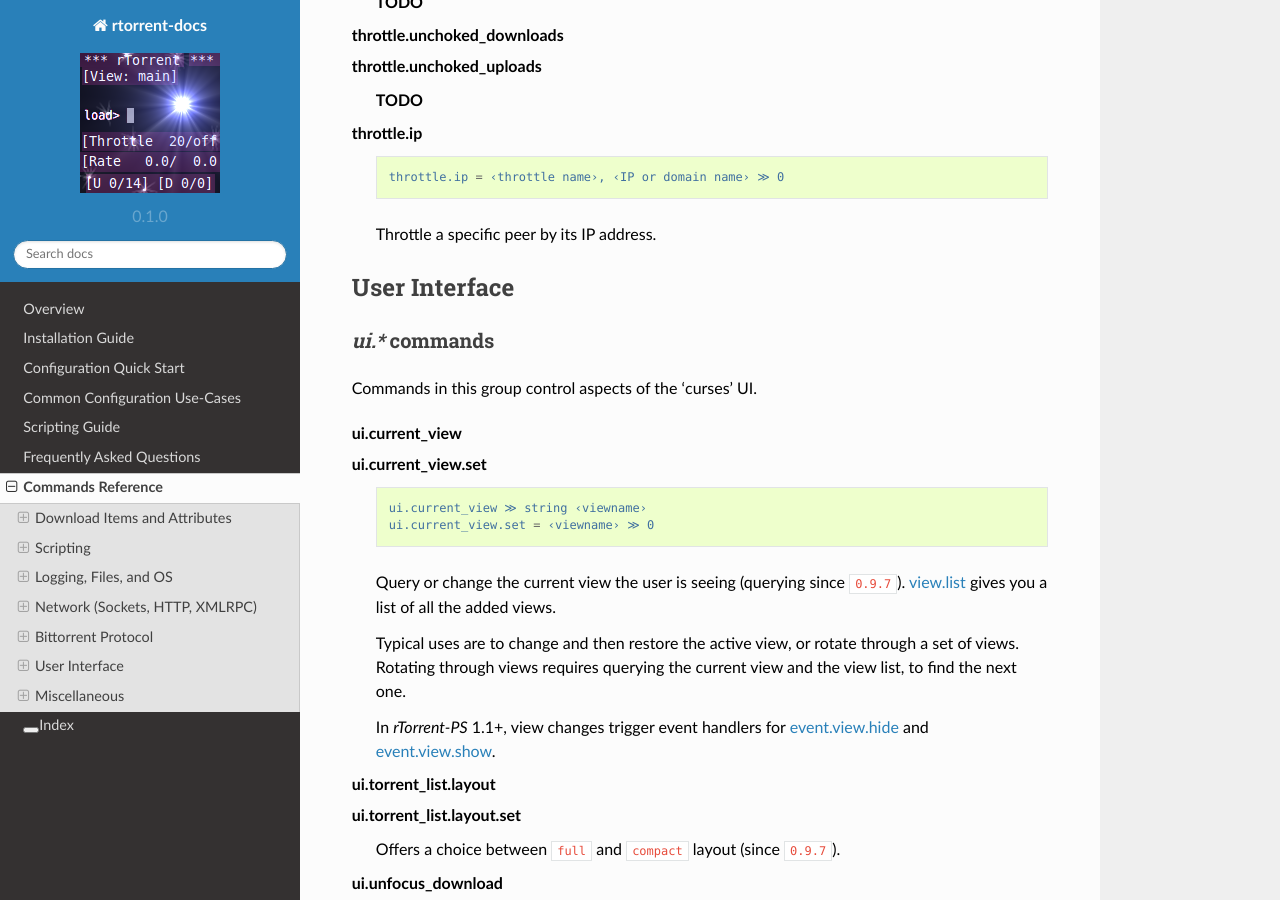
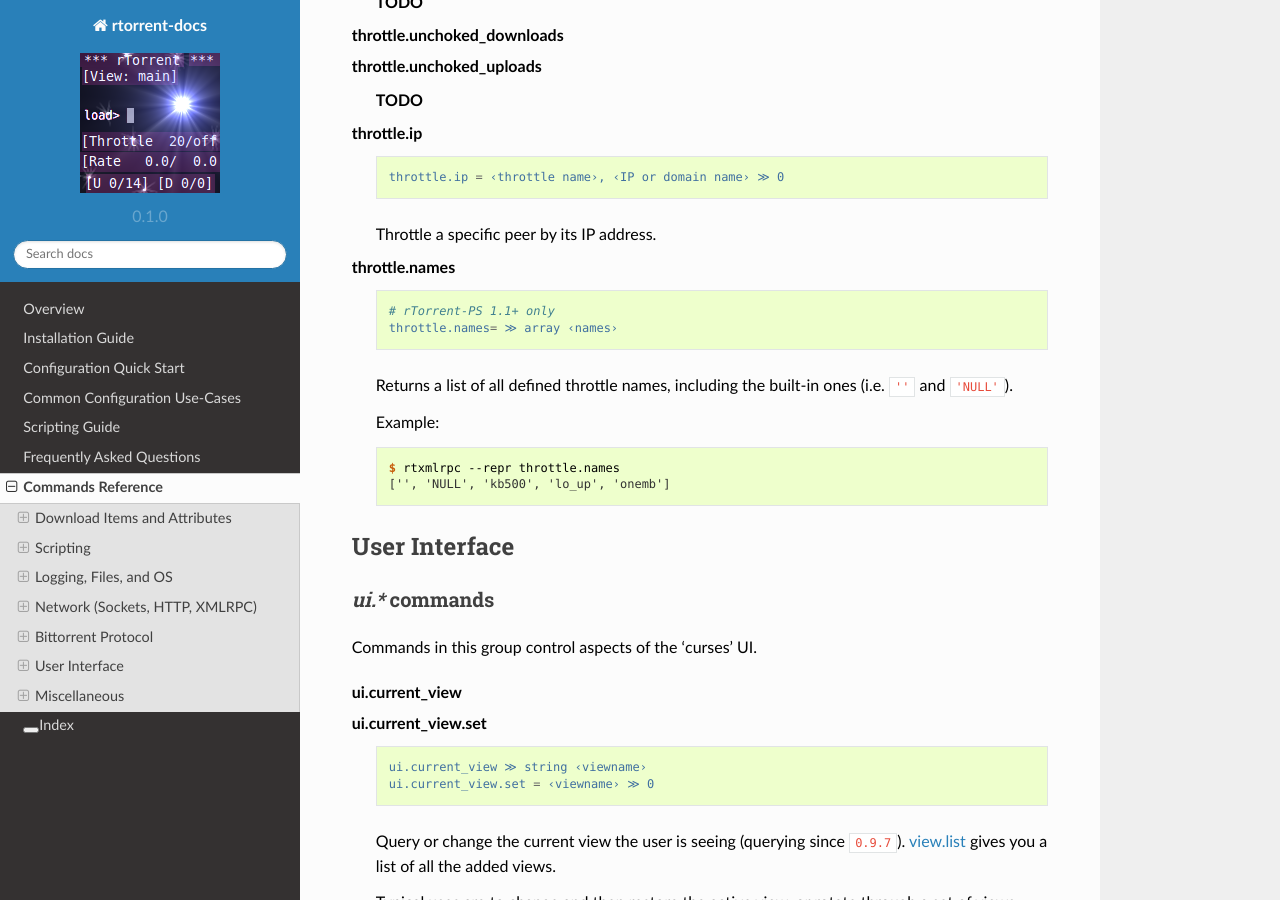
Before and after one commit to rtorrent-community/rtorrent-docs, a Sphinx documentation site: the page built from docs/cmd-ref.rst, in a window 1280 px wide and 900 px high, scrolled down 58767 px. Built offline with Sphinx 7.4.7 and the Read the Docs theme 2.0.0, drawn with Linux system fonts in a browser that asks for light colours.

Commit message:
cmd-ref: add 'throtlle.names'

```diff
--- a/docs/include-cmd-bt.rst
+++ b/docs/include-cmd-bt.rst
@@ -415,4 +415,21 @@ and the amount of peers requested in tracker announces.
 
         Throttle a specific peer by its IP address.
 
+    throttle.names
+
+        .. code-block:: ini
+
+            # rTorrent-PS 1.1+ only
+            throttle.names= ≫ array ‹names›
+
+        Returns a list of all defined throttle names,
+        including the built-in ones (i.e. ``''`` and ``'NULL'``).
+
+        Example:
+
+        .. code-block:: console
+
+            $ rtxmlrpc --repr throttle.names
+            ['', 'NULL', 'kb500', 'lo_up', 'onemb']
+
 .. END cmd-bt
```
